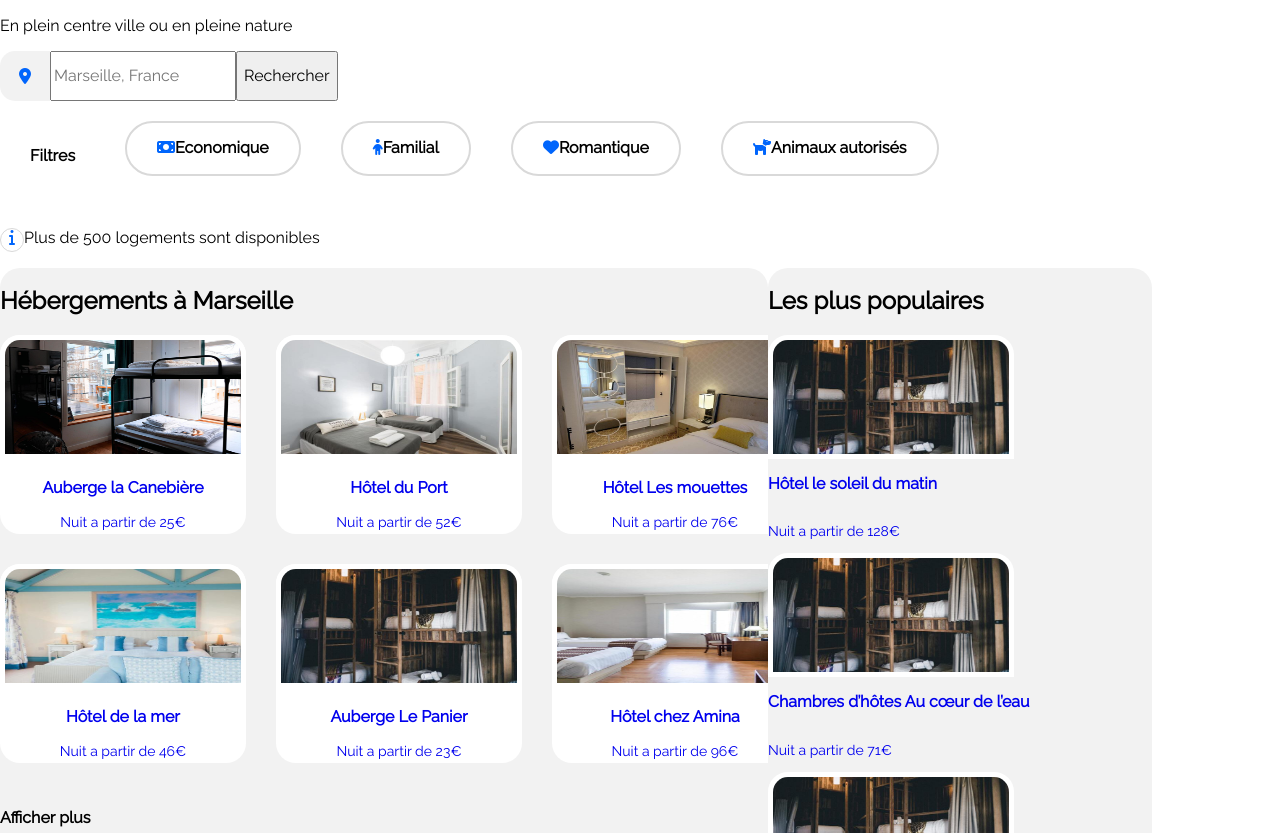
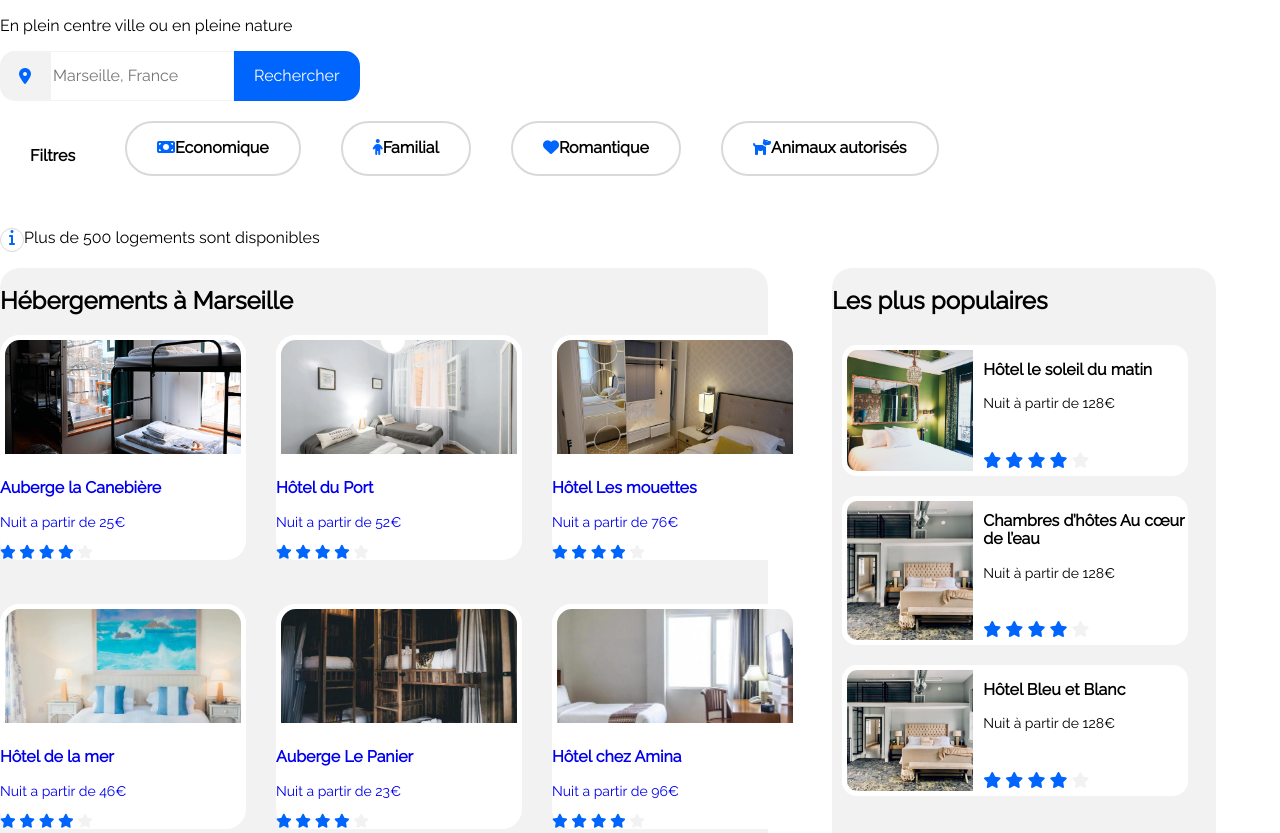
Before and after one commit to B-rimel/Projet-2-Booki, a plain HTML site: page index.html in a window 1280 px wide. Shown: the part 119-952 px from the top of the page. Drawn offline with nearby package versions, Linux system fonts and the light colour scheme.

Commit message:
Mise en place des populaires

```diff
--- a/CSS/style.css
+++ b/CSS/style.css
@@ -87,40 +87,19 @@ form div {
 form div i {
     margin: auto;
 }
-/* .search-icon {
-    background: #F2F2F2;
-    border: 1px solid #F2F2F2;
-    border-radius: 15px 0px 0px 15px;
-    padding-inline: 20px;
+form input {
+    border: 1px solid;
+    color:#F2F2F2;
+}
+form button {
+    background-color: #0065FC;
+    border-radius: 0px 15px 15px 0px;
+    color: white;
+    border: none;
+    padding : 0px 20px;
+    font-weight: 200;
 }
 
-.search-form {
-    border: 1px solid #F2F2F2;
-    width: 332px;
-    height: 49px;
-}
-
-.search-form input {
-    width: 100%;
-    height: 49px;
-    box-sizing: border-box;
-    border: none;
-    justify-content: center;
-    color:black;
-}
-
-.search-form ::placeholder {
-    font-weight: bold;
-    color: black;
-}
-
-.search-button {
-    background: #0065FC;
-    color: white;
-    border: none;
-    border-radius: 0px 15px 15px 0px;
-    padding-inline: 20px;
-} */
 
 /* Cette section s'occupe des filtres */
 .filtres {
@@ -206,6 +185,7 @@ main img {
     width: 246px;
     border: 5px solid #FFFFFF;
     border-radius: 20px 20px 0px 0px;
+    object-fit: cover;
 }
 
 /*Mise en place de la grille des hébergements*/
@@ -219,18 +199,46 @@ main img {
 
 .hebergement-marseille {
 
-    width: 246px;
-    height: 199px;
+    width: auto;
+    height: auto;
     background-color: white;
     border-radius: 20px;
-    text-align: center;
 }
 
-.grille-populaire {
+.populaire {
+    width: 30%;
     display: flex;
     flex-direction: column;
+    margin-left: 5%;
 }
 
+.carte-populaire {
+    display: flex;
+    background-color: white;
+    width: 90%;
+    border-radius: 15px;
+    margin: 10px;
+}
+
+.image-populaire {
+    width: 40%;
+}
+
+.contenu-populaire {
+    width: 60%;
+    margin-left: 5px;
+    margin-bottom: 5px;
+}
+
+.image-populaire img {
+    width: 100%;
+    height: 100%;
+    border-radius: 15px 0px 0px 15px;
+}
+
+.notation-populaire {
+    margin-top: 20%;
+}
 article {
     display: flex;
     justify-content: space-around;
@@ -259,3 +267,11 @@ footer nav{
 ul {
     list-style: none;
 }
+
+.bleu {
+    color:#0065FC;
+}
+
+.gris {
+    color: #F2F2F2;
+}
--- a/index.html
+++ b/index.html
@@ -60,31 +60,73 @@
                 <img src="images/canebiere.jpg" alt="">
                 <h3>Auberge la Canebière</h3>
                 <p>Nuit a partir de 25€</p>
+                <p>
+                    <i class="fas fa-star bleu"></i>
+                    <i class="fas fa-star bleu"></i>
+                    <i class="fas fa-star bleu"></i>
+                    <i class="fas fa-star bleu"></i>
+                    <i class="fas fa-star gris"></i>
+                </p>
             </div></a>
             <a href="#"><div class="hebergement-marseille">
                 <img src="images/port.jpg" alt="">
                 <h3>Hôtel du Port</h3>
                 <p>Nuit a partir de 52€</p>
+                <p>
+                    <i class="fas fa-star bleu"></i>
+                    <i class="fas fa-star bleu"></i>
+                    <i class="fas fa-star bleu"></i>
+                    <i class="fas fa-star bleu"></i>
+                    <i class="fas fa-star gris"></i>
+                </p>
             </div></a>
             <a href="#"><div class="hebergement-marseille">
                 <img src="images/mouettes.jpg" alt="">
                 <h3>Hôtel Les mouettes</h3>
                 <p>Nuit a partir de 76€</p>
+                    <p>
+                        <i class="fas fa-star bleu"></i>
+                        <i class="fas fa-star bleu"></i>
+                        <i class="fas fa-star bleu"></i>
+                        <i class="fas fa-star bleu"></i>
+                        <i class="fas fa-star gris"></i>
+                    </p>
             </div></a>
             <a href="#"><div class="hebergement-marseille">
                 <img src="images/mer.jpg" alt="">
                 <h3>Hôtel de la mer</h3>
                 <p>Nuit a partir de 46€</p>
+                <p>
+                    <i class="fas fa-star bleu"></i>
+                    <i class="fas fa-star bleu"></i>
+                    <i class="fas fa-star bleu"></i>
+                    <i class="fas fa-star bleu"></i>
+                    <i class="fas fa-star gris"></i>
+                </p>
             </div></a>
             <a href="#"><div class="hebergement-marseille">
                 <img src="images/panier.jpg" alt="">
                 <h3>Auberge Le Panier</h3>
                 <p>Nuit a partir de 23€</p>
+                <p>
+                    <i class="fas fa-star bleu"></i>
+                    <i class="fas fa-star bleu"></i>
+                    <i class="fas fa-star bleu"></i>
+                    <i class="fas fa-star bleu"></i>
+                    <i class="fas fa-star gris"></i>
+                </p>
             </div></a>
             <a href="#"><div class="hebergement-marseille">
                 <img src="images/amina.jpg" alt="">
                 <h3>Hôtel chez Amina</h3>
                 <p>Nuit a partir de 96€</p>
+                <p>
+                    <i class="fas fa-star bleu"></i>
+                    <i class="fas fa-star bleu"></i>
+                    <i class="fas fa-star bleu"></i>
+                    <i class="fas fa-star bleu"></i>
+                    <i class="fas fa-star gris"></i>
+                </p>
             </div></a>
                     <h3>Afficher plus</h3>
     </div>
@@ -92,24 +134,61 @@
 
     <div class="populaire">
         <h2>Les plus populaires</h2>
-        <a href="#"><div class="grille-populaire">
-            <img src="images/panier.jpg" alt="">
-            <h3>Hôtel le soleil du matin</h3>
-            <p>Nuit a partir de 128€</p>
-        </div></a>
-        <a href="#"><div class="grille-populaire">
-            <img src="images/panier.jpg" alt="">
-            <h3>Chambres d’hôtes Au cœur de l’eau</h3>
-            <p>Nuit a partir de 71€</p>
-        </div></a>
-        <a href="#"><div class="grille-populaire">
-            <img src="images/panier.jpg" alt="">
-            <h3>Hôtel Bleu et Blanc</h3>
-            <p>Nuit a partir de 68€</p>
-        </div></a>
-    </div>
-</div>
+        <div class="carte-populaire">
+            <div class="image-populaire">
+                <img src="images/soleil.jpg" alt="">
+            </div>
+            <div class="contenu-populaire">
+                <div class="content-label">
+                    <h3> Hôtel le soleil du matin</h3>
+                    <p>Nuit à partir de 128€</p>
+                    <div class="notation-populaire">
+                        <i class="fas fa-star bleu"></i>
+                        <i class="fas fa-star bleu"></i>
+                        <i class="fas fa-star bleu"></i>
+                        <i class="fas fa-star bleu"></i>
+                        <i class="fas fa-star gris"></i>
+                    </div>
 
+                </div>
+            </div>
+        </div>
+
+        <div class="carte-populaire">
+            <div class="image-populaire">
+                <img src="images/coeur.jpg" alt="">
+            </div>
+            <div class="contenu-populaire">
+                    <h3>Chambres d’hôtes Au cœur de l’eau</h3>
+                    <p>Nuit à partir de 128€</p>
+                    <div class="notation-populaire">
+                        <i class="fas fa-star bleu"></i>
+                        <i class="fas fa-star bleu"></i>
+                        <i class="fas fa-star bleu"></i>
+                        <i class="fas fa-star bleu"></i>
+                        <i class="fas fa-star gris"></i>
+                    </div>
+            </div>
+        </div>
+
+        <div class="carte-populaire">
+            <div class="image-populaire">
+                <img src="images/coeur.jpg" alt="">
+            </div>
+            <div class="contenu-populaire">
+                <div class="content-label">
+                    <h3> Hôtel Bleu et Blanc</h3>
+                    <p>Nuit à partir de 128€</p>
+                    <div class="notation-populaire">
+                        <i class="fas fa-star bleu"></i>
+                        <i class="fas fa-star bleu"></i>
+                        <i class="fas fa-star bleu"></i>
+                        <i class="fas fa-star bleu"></i>
+                        <i class="fas fa-star gris"></i>
+                    </div>
+                </div>
+            </div>
+        </div>
 
 </main>
     <h2>Activités à Marseille</h2>
```
Also changed, not shown: images/bleublanc.jpg (added), images/coeur.jpg (added), images/soleil.jpg (added).
